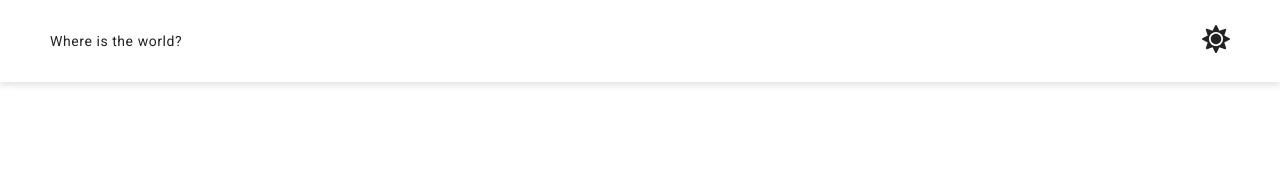
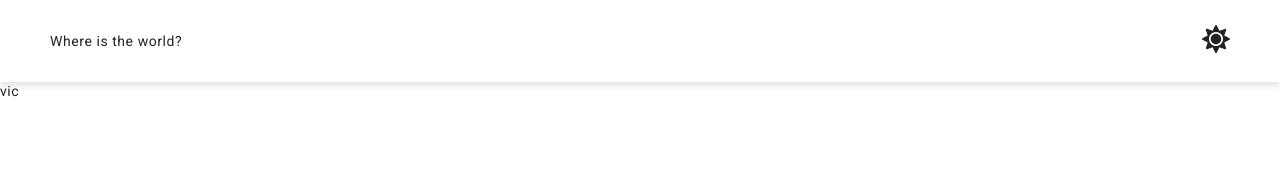
Before and after one commit to Parenyuk/country-info, a Next.js app: page / in a window 1280 px wide. Shown: the top 172 px of the page. Built offline with nearby package versions, Linux system fonts and the light colour scheme.

Commit message:
CNT-001, refactoring

```diff
--- a/src/app/(home)/page.tsx
+++ b/src/app/(home)/page.tsx
@@ -1,10 +1,5 @@
 "use client"
-import { useTheme } from "next-themes";
-
-import { themeColor } from "@/shared/helpers";
-
 
 export default function Home() {
-  const { theme } = useTheme();
-  return (<div style={themeColor(theme)}>vic</div>);
+  return (<div>vic</div>);
 }
--- a/src/shared/components/ContainerComponent/ContainerComponent.module.scss
+++ b/src/shared/components/ContainerComponent/ContainerComponent.module.scss
@@ -3,17 +3,20 @@
   width: 100%;
   max-width: 1296px;
   margin: 0 auto;
+}
 
-  @media screen and (width >= 1024px) and (width <= 1439px) {
+@media screen and (width >= 1024px) and (width <= 1439px) {
+  .container {
     width: 100%;
     padding-left: 50px;
     padding-right: 50px;
   }
 
-  @media screen and (max-width: 1023px) {
+}
+
+@media screen and (width <= 1023px) {
+  .container {
     width: 100%;
     padding: 0 20px;
   }
-
-
 }
--- a/src/shared/helpers/index.ts
+++ /dev/null
@@ -1,14 +0,0 @@
-
-export const themeColor = (theme: any) =>  {
-  return { color: theme === "light" ? '#222' : 'white' }
-}
-
-export const themeColorAndBackColor = (theme: any) =>  {
-  return { backgroundColor: theme === "light" ? 'white' : '#222', color: theme === "light" ? '#222' : 'white' }
-}
-
-export const themeHeader = (theme: any) =>  {
-  return { backgroundColor: theme === "light" ? 'white' : '#222',
-    color: theme === "light" ? '#222' : 'white',
-    boxShadow: theme === "light" && '0 4px 6px rgba(0, 0, 0, 0.1)' }
-}
```
